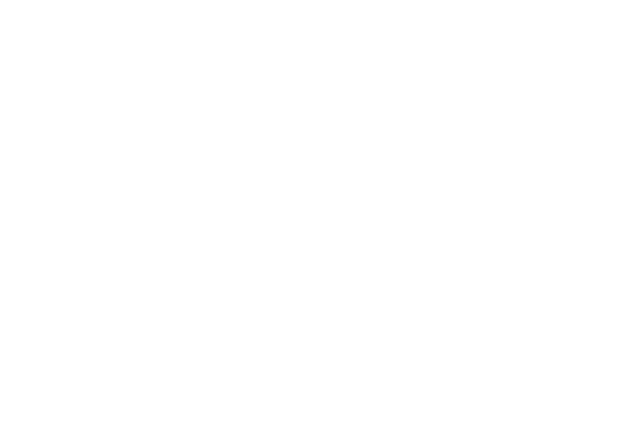
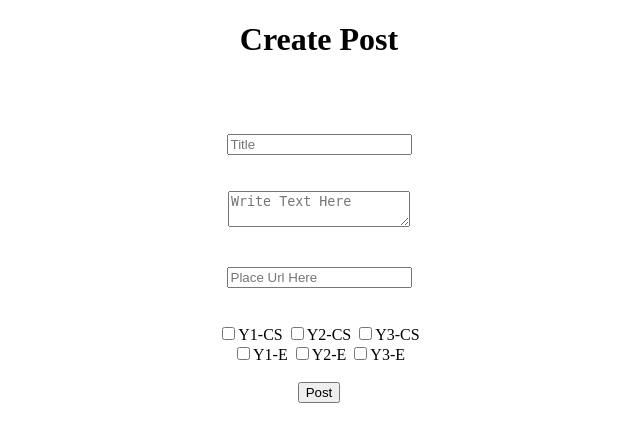
Before and after one commit to zain18-meet/Y2S17-seed-app, a Flask app: page /add_post in a window 1280 px wide. Before the commit the part shown is empty. Shown: the top 442 px of the page, without its empty margins (321-961 px from the left). Run offline with Flask 2, Linux system fonts and the light colour scheme.

Commit message:
progress

```diff
--- a/app.py
+++ b/app.py
@@ -1,4 +1,3 @@
-# flask imports
 from flask import Flask, Response, render_template, request, redirect, url_for
 
 # flask setup
--- a/templates/add_post.html
+++ b/templates/add_post.html
@@ -4,9 +4,23 @@
 	<title></title>
 </head>
 <body>
+<center>
+
+<h1>Create Post</h1>
+<br><br><br>
 <form action="" method="post">
-
+	<input type="text" name="title" placeholder="Title"><br><br><br>
+	<textarea placeholder="Write Text Here"></textarea><br><br><br>
+	<input type="text" name="url" placeholder="Place Url Here"><br><br><br>
+	<input type="checkbox" name="Y1-CS" value= "False">Y1-CS
+	<input type="checkbox" name="Y2-CS" value= "False">Y2-CS
+	<input type="checkbox" name="Y3-CS" value= "False">Y3-CS<br>
+	<input type="checkbox" name="Y1-E" value= "False">Y1-E
+	<input type="checkbox" name="Y2-E" value= "False">Y2-E
+	<input type="checkbox" name="Y3-E" value= "False">Y3-E<br><br>
+	<input type="submit" name="submit" value="Post">
 </form>
 
+</center>
 </body>
 </html>
--- a/templates/home.html
+++ b/templates/home.html
@@ -11,7 +11,7 @@
 			<th>
 				<a href="/year/1">Y1</a>
 				<a href="/year/2">Y2</a>
-				<a href="/year/3">Y3</a>
+				<a href="{{url_for(years), ">Y3</a>
 				<a href="">Staff</a>
 
 			</th>
```
